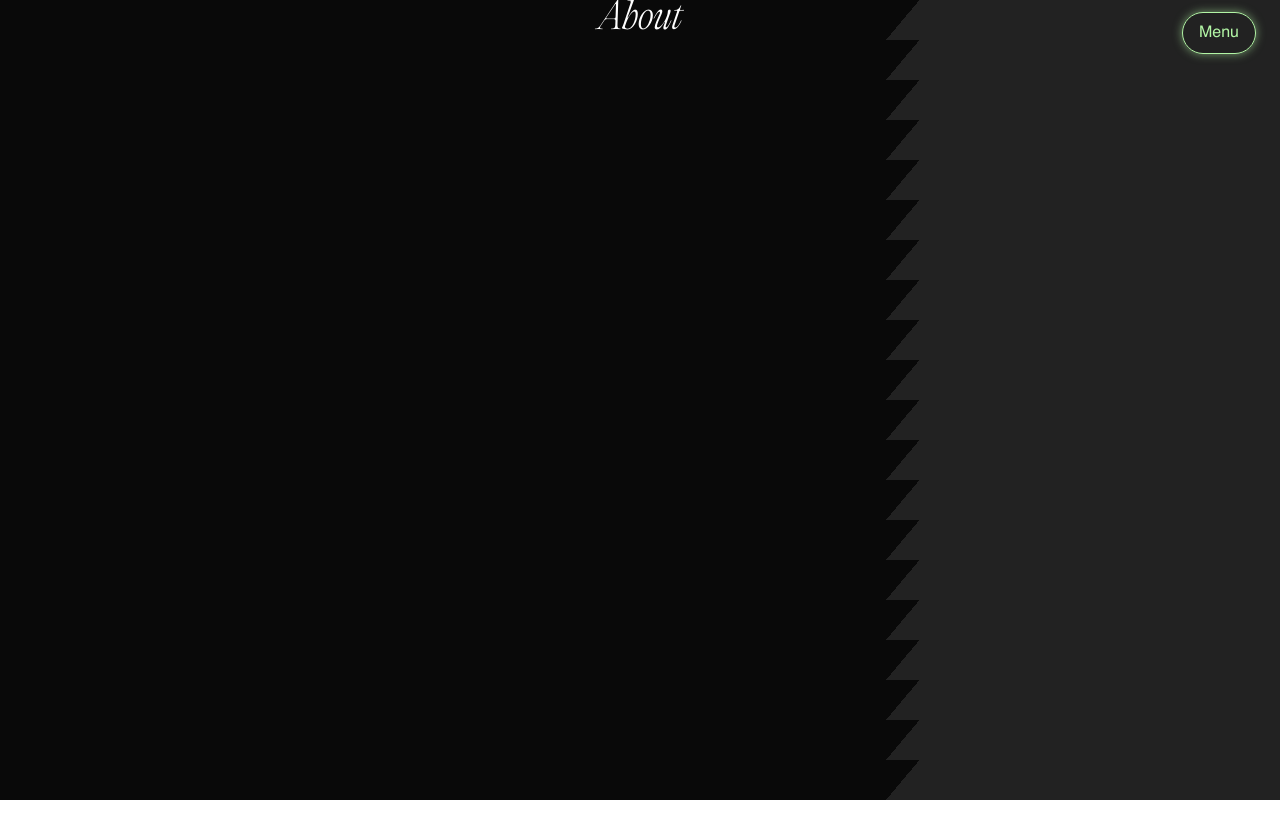
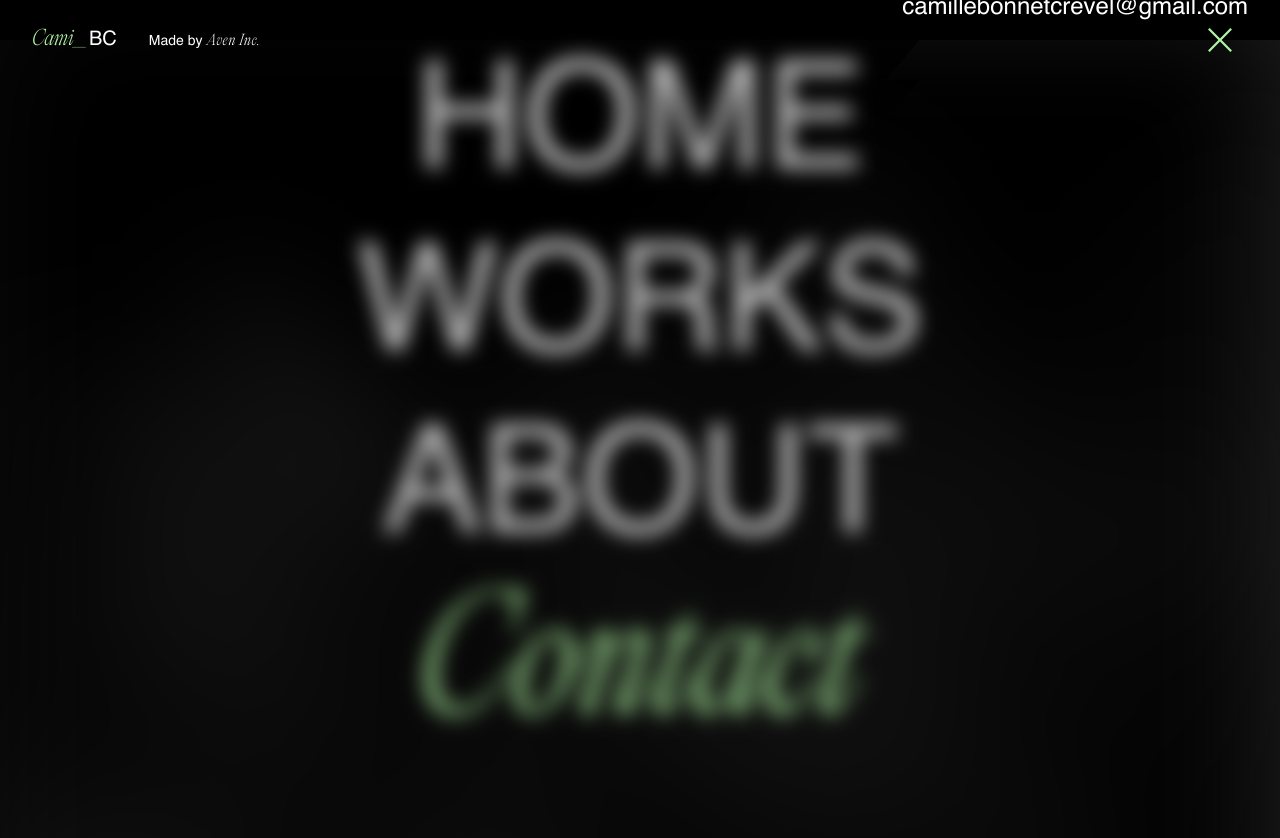
Before and after one commit to G1anC/CamilleBC, a Next.js app: page /about in a window 1280 px wide. Both pictures are taken after a click on the button "Menu". Shown: the top 838 px of the page. Before the commit the page ends 800 px from the top, so only its background shows below. Built offline with nearby package versions, Linux system fonts and the light colour scheme.

Commit message:
feat (menu): background + effect

```diff
--- a/app/components/menu.tsx
+++ b/app/components/menu.tsx
@@ -3,32 +3,93 @@
 import Link from 'next/link';
 import React from 'react';
 import {gsap} from 'gsap';
+import "./menuStyle.css";
+
 
 const I = ({children}: {children: React.ReactNode}) => <span className="font-[family-name:var(--font-ppuli)] font-extralight text-xl ">{children}</span>;
 
 
+
 const Menu = () => {
     const [open, setOpen] = React.useState(false);
+    const links = document.querySelectorAll(".link");
 
     React.useEffect(() => {
+        const links = document.querySelectorAll(".link") as NodeListOf<Element>;
+
+        links.forEach((link, index) => {
+            link.addEventListener("mouseover", () => {
+                console.log("hover");
+                const bgElement = document.getElementById("bg") as HTMLImageElement;
+
+                // Ensure the image is loaded
+                if (!bgElement || !bgElement.complete) return;
+
+                // Calculate the correct Y position for the hovered link
+                const parts = links.length + 1;
+                const yOffset = -(bgElement.naturalHeight / parts) * (index);
+
+                // Animate the background image
+                gsap.to(bgElement, {
+                    duration: 1,
+                    ease: "power2.Out",
+                    y: yOffset + "px",
+                });
+            });
+        });
+    }, []);
+
+
+    React.useEffect(() => {
+        gsap.to(".head", {
+            opacity: 1,
+            duration: 1,
+
+            stagger: 0.1
+        })
     }, [open])
 
     return (
         <>
-            <div className={"w-full absolute top-0 z-[2] left-0 p-3 px-6 flex items-start"}>
+            <div className={"w-screen z-10 absolute top-0 z-2 left-0 px-8 p-4 flex items-center justify-center"}>
                 <div className={"w-1/2 flex items-center gap-x-8 justify-start"}>
-                    <Link href='/' className={"text-[20px] link opacity-0"}><span className={" font-[family-name:var(--font-ppuli)] text-[#B2F5A5]"}>Cami_</span>BC</Link>
-                    <Link href='https://g1anc.github.io' className="text-sm link opacity-0">Made by <I><span className="text-sm tracking-wider">Aven Inc.</span></I></Link>
+                    <Link href='/' className={"text-[20px] head opacity-0"}>
+                        <span className={" font-[family-name:var(--font-ppuli)] text-[#B2F5A5]"}>Cami_</span>BC
+                    </Link>
+                    <Link href='https://g1anc.github.io' className="text-sm head opacity-0">
+                        Made by <I><span className="text-sm tracking-wider">Aven Inc.</span></I>
+                    </Link>
                 </div>
                 <div className={"w-1/2 flex items-center gap-x-8 justify-end"}>
-                <button className="border rounded-full border-[#B2F5A5] p-2 px-4 text-[#B2F5A5] hover:bg-[#B2F5A5] hover:text-black duration-200 transition-all" style={{boxShadow: "0px 0px 10px #B2F5A590"}}>Menu</button>
-
+                    <button className={`${!open && "border border-[#B2F5A5] hover:bg-[#B2F5A5] text-[16px] text-[#B2F5A5] hover:text-black"} hover:scale-110 head opacity-0 rounded-full p-3 px-4 duration-200 transition-all`}
+                            onClick={() => setOpen(!open)}
+                    >
+                        {!open ? "Menu" : <div className={""}><img width={24} height={24} src={'/cross.svg'} alt={"close"}/></div>}
+                    </button>
                 </div>
             </div>
-            <div className={`w-full h-full z-30 absolute top-0 left-0 ${open ? "flex" : "hidden"} flex-col items-center justify-center bg-[#B2F5A5]`}>
-                <Link href="/about" className="link">About</Link>
-                <Link href="/works" className="link">Works</Link>
-                <Link href="/contact" className="link">Contact</Link>
+
+            <div className={`w-full h-full z-[8] absolute top-0 left-0 ${open ? "flex" : "hidden"} bg-black`}>
+                <div className={"absolute bottom-4 z-[10] left-0 w-full h-auto flex"}>
+                    <div className={"pl-8 w-full text-start text-xl"}>+41 78 696 37 59</div>
+                    <div className={"pr-8 w-full text-end text-2xl"}>
+                        <div className={""}>+41 78 696 37 59</div>
+                        <div className={""}>camillebonnetcrevel@gmail.com</div>
+                    </div>
+                </div>
+                <div className={"absolute top-0 left-0 w-full h-full"}>
+                    <img src={"/bg.png"} className=" z-[-1] opacity-100 blur-3xl w-full bg object-contain absolute top-0 left-0" id={"bg"} alt={"bg"}>
+                    </img>
+                </div>
+                <div className={"w-full h-screen z-40 uppercase flex flex-col items-center gap-y-8 justify-center "}>
+                    <Link href="/" className="link flex items-center justify-center text-center ">Home</Link>
+                    <Link href="/works"
+                          className="link flex items-center justify-center text-center ">Works</Link>
+                    <Link href="/about"
+                          className="link flex items-center justify-center text-center  ">About</Link>
+                    <Link href="/contact"
+                          className="link flex items-center justify-center text-center font-[family-name:var(--font-ppuli)] text-[#B2F5A5]  capitalize" style={{textShadow: "0px 0px 10px #B2F5A5"}}>Contact</Link>
+                </div>
             </div>
         </>
 
--- /dev/null
+++ b/app/components/menuStyle.css
@@ -0,0 +1,34 @@
+.link {
+    transition: .5s ease-out;
+    font-size: 150px;
+    height: 150px;
+    filter: blur(10px) brightness(75%);
+}
+
+.link:hover {
+    filter: blur(0) brightness(100%);
+    font-size: 250px;
+    height: 250px;
+}
+
+.link:hover ~ .bg {
+    background-position: right center;
+}
+
+.link:hover + *, .link:has(+ *:hover) {
+    filter: blur(5px) brightness(75%);
+    font-size: 150px;
+    height: 150px;
+}
+
+.link:hover + * + *, .link:has(+ * + *:hover){
+    filter: blur(10px) brightness(50%);
+    font-size: 100px;
+    height: 100px;
+}
+
+.link:hover + * + * + *, .link:has(+ * + * + *:hover){
+    filter: blur(15px) brightness(25%);
+    font-size: 75px;
+    height: 75px;
+}
```
Also changed, not shown: app/page.tsx (+37 -18 lines), public/cross.svg (added).
